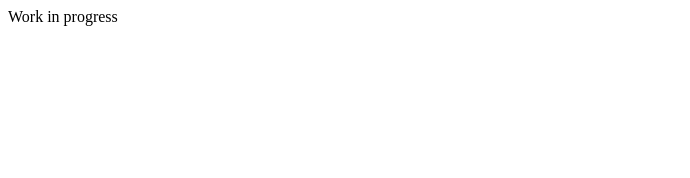
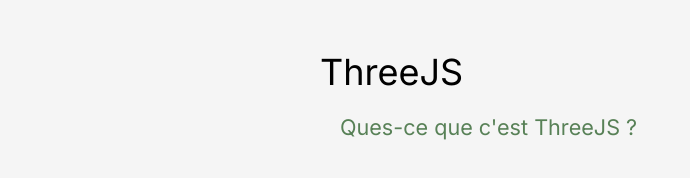
Before and after one commit to WhoamiUnderscore/thyo-journey, a plain HTML site: page index.html in a window 1280 px wide. Shown: the whole page, without its empty margins (0-690 px from the left). Drawn offline with Linux system fonts and the light colour scheme.

Commit message:
Feature: Homepage

```diff
--- a/global/global.css
+++ b/global/global.css
@@ -4,6 +4,7 @@
   margin: 0;
   padding: 0;
   box-sizing: border-box;
+  list-style-type: none;
 }
 
 body {
--- a/index.html
+++ b/index.html
@@ -1,4 +1,19 @@
 <!DOCTYPE HTML>
 <html>
-  <body>Work in progress</body>
+  <head>
+    <meta charset="UTF-8" />
+    <meta name="viewport" content="width=device-width, initial-scale=1.0">
+    <link rel="stylesheet" href="./global/global.css"/>
+    <link rel="stylesheet" href="./style.css"/>
+    <title>Accueil - Thyo's Journey</title>
+  </head>
+
+  <body>
+    <section>
+      <h3>ThreeJS</h3>
+      <ul>
+        <li><a href="/threejs/c-quoi">Ques-ce que c'est ThreeJS ?</a></li>
+      </ul>
+    </section>
+  </body>
 </html>
--- /dev/null
+++ b/style.css
@@ -0,0 +1,11 @@
+h3 {
+  font-size: 2rem;
+}
+
+ul {
+  margin-left: 20px;
+}
+
+a {
+  font-size: 1.2rem;
+}
```
